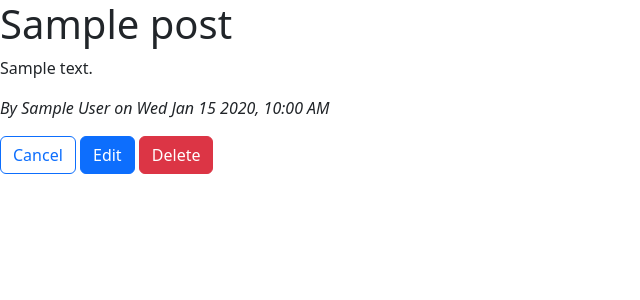
After one commit to MarksmanX/flask-blogly, a Flask app: page /posts/1 in a window 1280 px wide. The commit adds this page. Shown: the top 300 px of the page, without its empty margins (0-640 px from the left). Run offline with Flask 3, Linux system fonts and the light colour scheme; tables that the repository leaves empty hold one stand-in row (values such as "Sample post").

Commit message:
Finished Part 2

```diff
--- a/app.py
+++ b/app.py
@@ -1,7 +1,7 @@
 """Blogly application."""
 
 from flask import Flask, request, render_template, redirect, flash, session
-from models import db, connect_db, User
+from models import db, connect_db, User, Post
 from flask_debugtoolbar import DebugToolbarExtension
 
 app = Flask(__name__)
@@ -55,9 +55,10 @@ def create_user():
 
 
 @app.route('/users/<int:user_id>')
-def show_pet(user_id):
+def show_user(user_id):
     """Show details about a single user."""
 
+    # posts = user.post
     user = User.query.get_or_404(user_id)
     return render_template("details.html", user=user)
 
@@ -74,16 +75,14 @@ def show_edit_form(user_id):
 def edit_user(user_id):
     """Saves the information about the user to the database and returns to homepage."""
 
-    first = request.form["first_name"]
-    last = request.form["last_name"]
-    image = request.form["image_url"]
+    user = User.query.get_or_404(user_id)
+    user.first_name = request.form["first_name"]
+    user.last_name = request.form["last_name"]
+    user.image_url = request.form["image_url"]
 
-    user = db.session.get(User, user_id)
-    user.first_name = first
-    user.last_name = last
-    user.image_url = image
     db.session.add(user)
     db.session.commit()
+    flash(f"User {user.full_name} edited.")
 
     return redirect('/users')
 
@@ -92,11 +91,58 @@ def edit_user(user_id):
 def delete_user(user_id):
     """Deletes the user."""
 
-    User.query.filter_by(id=user_id).delete()
+    user = User.query.get_or_404(user_id)
+    db.session.delete(user)
     db.session.commit()
+    flash(f"User {user.full_name} deleted.")
 
-    return redirect('/')
+    return redirect('/users')
 
+##############################################################
+# Posts route
+
+
+@app.route('/users/<int:user_id>/posts/new')
+def show_post_form(user_id):
+    """Shows form for making a post to user."""
+
+    user = User.query.get_or_404(user_id)
+    return render_template("posts/new.html", user=user)
+
+
+@app.route('/users/<int:user_id>/posts/new', methods=['POST'])
+def create_post(user_id):
+    """Creates a post for the user."""
+
+    user = User.query.get_or_404(user_id)
+
+    new_post = Post(title=request.form['title'],
+                    content=request.form['content'],
+                    user=user)
+    db.session.add(new_post)
+    db.session.commit()
+    flash(f"Post '{new_post.title}' added.")
+
+    return redirect(f"/users/{user_id}")
+
+
+@app.route('/posts/<int:post_id>')
+def posts_show(post_id):
+    """Show a page with infor on a specific post."""
+
+    post = Post.query.get_or_404(post_id)
+    return render_template('posts/show.html', post=post)
+
+
+@app.route('/posts/<int:post_id>/edit')
+def posts_edit(post_id):
+    """Show a form to edit an existing post."""
+
+    post = Post.query.get_or_404(post_id)
+    return render_template('posts/edit.html', post=post)
+
+
+# @app.route()
 
 if __name__ == '__main__':
     app.run(debug=True)
--- a/models.py
+++ b/models.py
@@ -1,6 +1,7 @@
 """Models for Blogly."""
 
 from flask_sqlalchemy import SQLAlchemy
+from sqlalchemy.sql import func
 
 db = SQLAlchemy()
 
@@ -34,6 +35,37 @@ class User(db.Model):
                           nullable=False,
                           default='static/images/default_user_pic.jpg')
 
+    posts = db.relationship("Post", backref="user", cascade="all, delete-orphan")
 
-    # @classmethod
-    # def todooooooooooooo
+    @property
+    def full_name(self):
+        """Return full name of user."""
+
+        return f"{self.first_name} {self.last_name}"
+
+class Post(db.Model):
+    """Post."""
+
+    __tablename__ = 'posts'
+
+    def __repr__(self):
+        p = self
+        return f"<Post Id={p.id} Title={p.title} Content={p.content} Created at={p.time} FK={p.user}>"
+
+    id = db.Column(db.Integer,
+                   primary_key=True,
+                   autoincrement=True)
+    title = db.Column(db.Text, nullable=False)
+    content = db.Column(db.Text, nullable=False, unique=True)
+    created_at = db.Column(db.DateTime,
+                           nullable=False,
+                           default=func.now())
+    user_code = db.Column(db.Integer,
+                          db.ForeignKey('users.id'),
+                          nullable=False)
+
+    @property
+    def friendly_date(self):
+        """Return nicely-formatted date."""
+
+        return self.created_at.strftime("%a %b %-d  %Y, %-I:%M %p")
--- a/templates/base.html
+++ b/templates/base.html
@@ -10,4 +10,8 @@
     {% block content %}
     {% endblock %}
 </body>
+
+<link href="https://cdn.jsdelivr.net/npm/bootstrap@5.3.3/dist/css/bootstrap.min.css" rel="stylesheet" integrity="sha384-QWTKZyjpPEjISv5WaRU9OFeRpok6YctnYmDr5pNlyT2bRjXh0JMhjY6hW+ALEwIH" crossorigin="anonymous">
+<script src="https://cdn.jsdelivr.net/npm/bootstrap@5.3.3/dist/js/bootstrap.bundle.min.js" integrity="sha384-YvpcrYf0tY3lHB60NNkmXc5s9fDVZLESaAA55NDzOxhy9GkcIdslK1eN7N6jIeHz" crossorigin="anonymous"></script>
+
 </html>
--- a/templates/list.html
+++ b/templates/list.html
@@ -6,7 +6,7 @@
 <h1>Users</h1>
     <ul>
         {% for user in users %}
-        <li><a href="/{{user.id}}">{{user.first_name}} {{user.last_name}}</a></li>
+        <li><a href="/users/{{user.id}}">{{user.first_name}} {{user.last_name}}</a></li>
         {% endfor %}
     </ul>
     <form action="/users/new">
--- /dev/null
+++ b/templates/posts/show.html
@@ -0,0 +1,26 @@
+{% extends 'base.html' %}
+
+{% block title %}{{ post.title }}{% endblock %}
+
+{% block content %}
+
+  <h1>{{ post.title }}</h1>
+
+  <p>{{ post.content }}</p>
+  <p><i>By {{ post.user.full_name }}
+    on {{ post.friendly_date }}
+  </i></p>
+
+<form>
+  <button class="btn btn-outline-primary"
+          formmethod="GET"
+          formaction="/users/{{ post.user_id }}">Cancel</button>
+  <button class="btn btn-primary"
+          formmethod="GET"
+          formaction="/posts/{{ post.id }}/edit">Edit</button>
+  <button class="btn btn-danger"
+          formmethod="POST"
+          formaction="/posts/{{ post.id }}/delete">Delete</button>
+</form>
+
+{% endblock %}
```
Also changed, not shown: templates/details.html (+42 -13 lines), templates/posts/edit.html (added, +40 -0 lines), templates/posts/new.html (added, +34 -0 lines), 1 other file.
